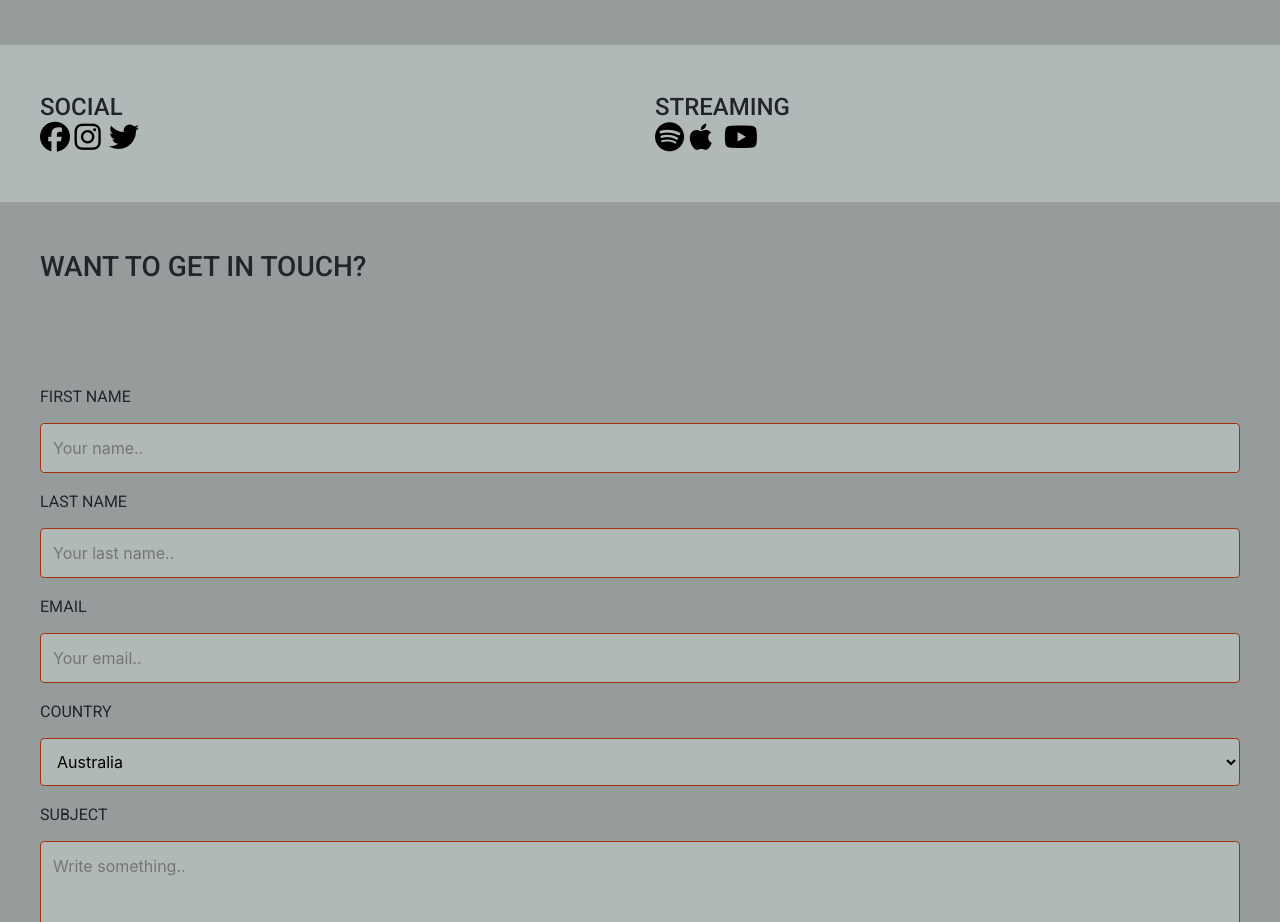
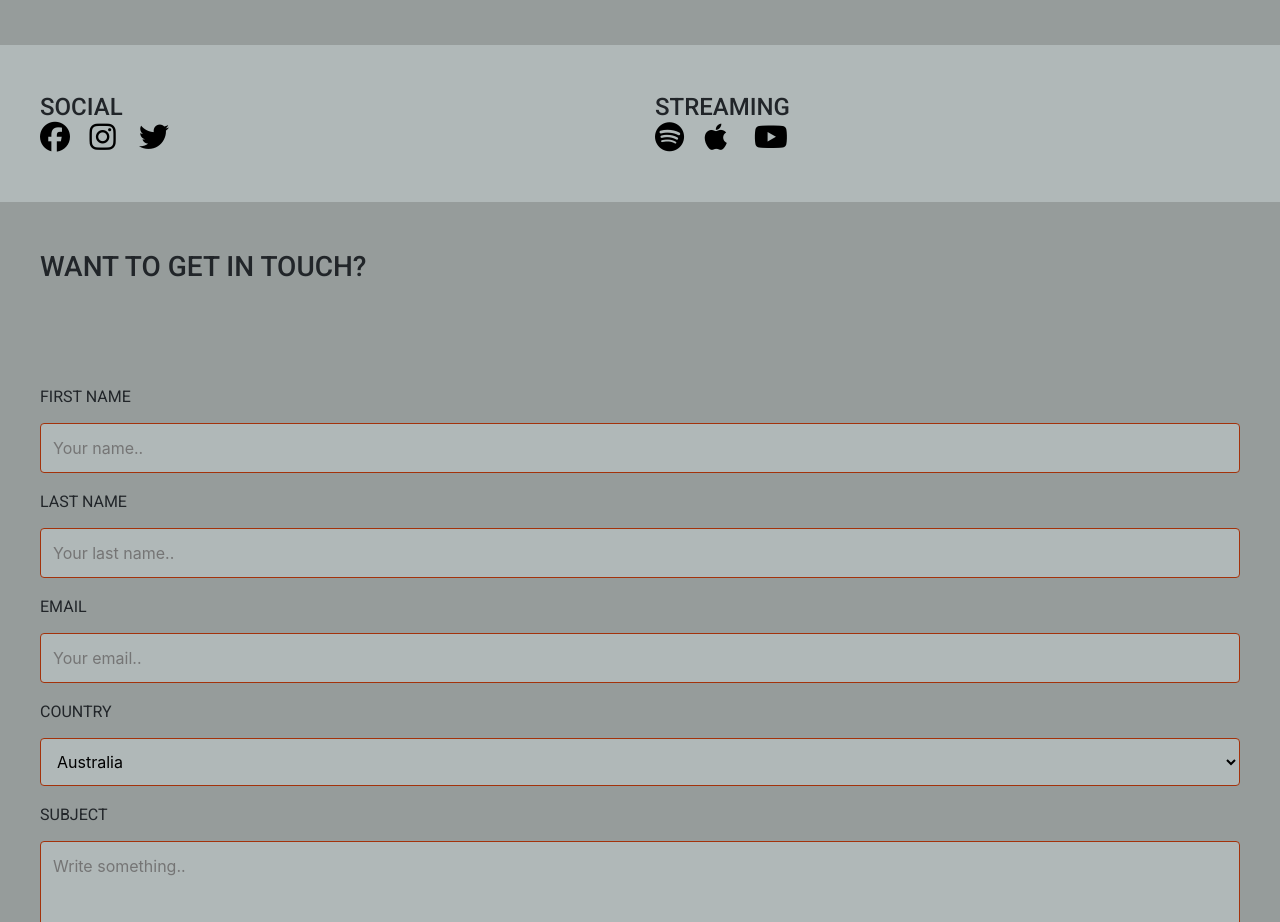
Before and after one commit to Joshua-Bernard/Kendrick-Lamar, a plain HTML site: page contact.html in a window 1280 px wide. Shown: the part 867-1789 px from the top of the page. Drawn offline with nearby package versions, Linux system fonts and the light colour scheme.

Commit message:
added class for padding directed at social/streaming links on contact page

```diff
--- a/assets/css/style.css
+++ b/assets/css/style.css
@@ -342,6 +342,10 @@ text-align: center;
 /* tour page end */
 
 /* contact us page start */
+
+.sl-contact{
+padding-right: 1.5em;
+}
 /* Credit ID=4 Start */
 
 /* Style inputs with type="text", select elements and textareas */
--- a/contact.html
+++ b/contact.html
@@ -123,15 +123,15 @@
                 <div class="col-sm-6">
                     <h4 class="subtitle">SOCIAL</h4>
                     <a target="_blank" href="https://www.facebook.com/kendricklamar">
-                        <i class="fab fa-facebook"></i>
+                        <i class="fab fa-facebook sl-contact"></i>
                         <span class="sr-only">Facebook</span>
                     </a>
                     <a target="_blank" href="https://www.instagram.com/kendricklamar/">
-                        <i class="fab fa-instagram"></i>
+                        <i class="fab fa-instagram sl-contact"></i>
                         <span class="sr-only">Instagram</span>
                     </a>
                     <a target="_blank" href="https://twitter.com/kendricklamar?lang=en">
-                        <i class="fab fa-twitter"></i>
+                        <i class="fab fa-twitter sl-contact"></i>
                         <span class="sr-only">Twitter</span>
                     </a>
 
@@ -139,15 +139,15 @@
                 <div class="col-sm-6">
                     <h4 class="subtitle">STREAMING</h4>
                     <a target="_blank" href="https://open.spotify.com/artist/2YZyLoL8N0Wb9xBt1NhZWg">
-                        <i class="fab page-tags fa-spotify"></i>
+                        <i class="fab page-tags fa-spotify sl-contact"></i>
                         <span class="sr-only">Spotify</span>
                     </a>
                     <a target="_blank" href="https://music.apple.com/gb/artist/kendrick-lamar/368183298">
-                        <i class="fab fa-apple"></i>
+                        <i class="fab fa-apple sl-contact"></i>
                         <span class="sr-only">Apple Music</span>
                     </a>
                     <a target="_blank" href="https://www.youtube.com/user/KendrickLamarVEVO">
-                        <i class="fab fa-youtube"></i>
+                        <i class="fab fa-youtube sl-contact"></i>
                         <span class="sr-only">Youtube</span>
                     </a>
                 </div>
```
